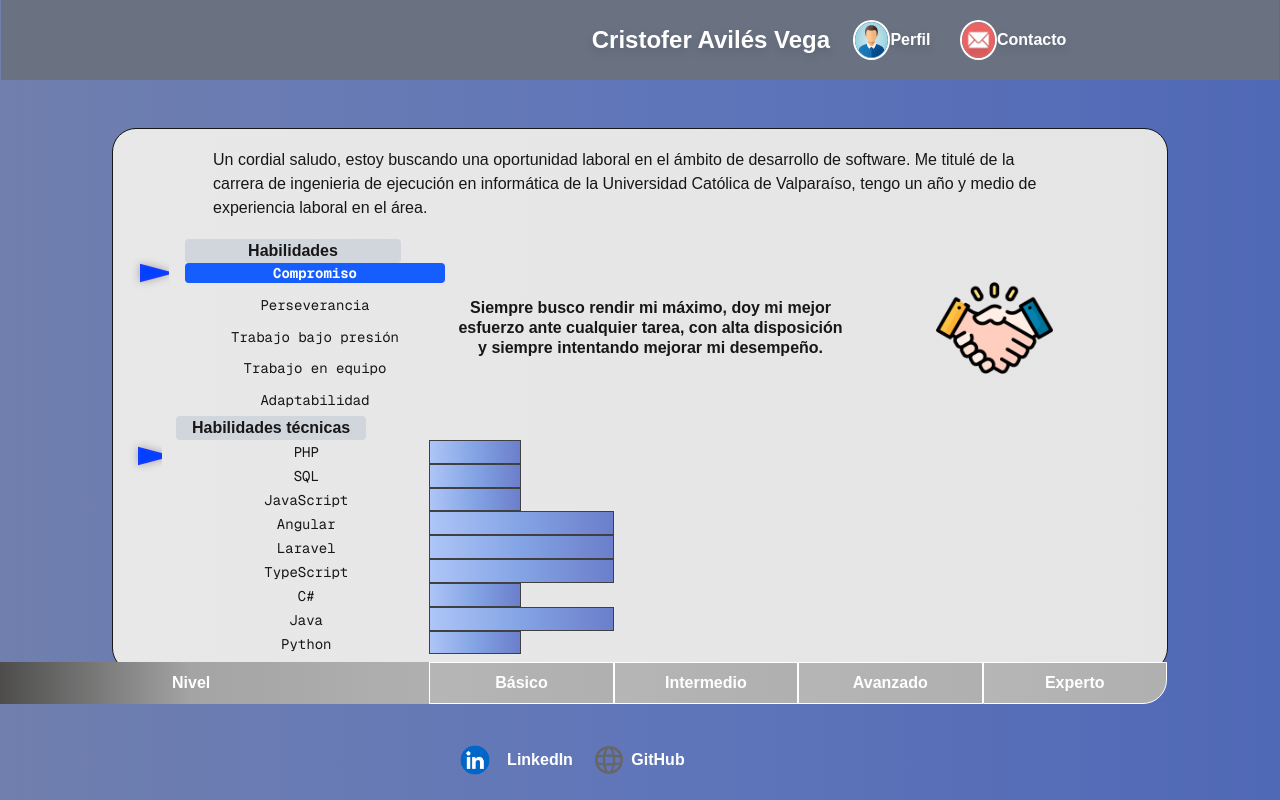
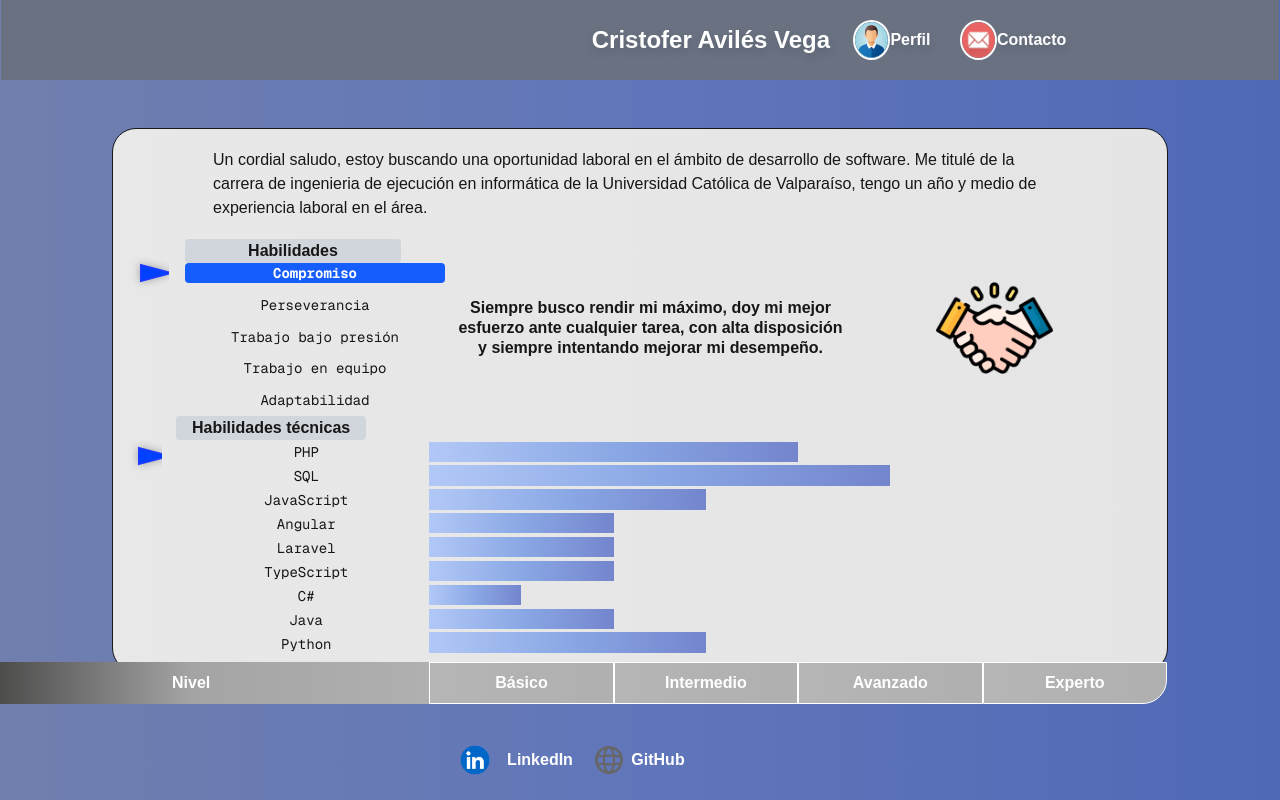
Before and after one commit to cavilesv/presentacion, a Next.js app: page / in a window 1280 px wide. Built offline with nearby package versions, Linux system fonts and the light colour scheme.

Commit message:
duodecimo commit

```diff
--- a/src/app/Niveles.tsx
+++ b/src/app/Niveles.tsx
@@ -2,25 +2,36 @@
 
 import React from 'react';
 import { motion } from 'framer-motion';
+import clsx from 'clsx';
 
 type Habilidad = { nivel: number };
+
+const colSpan = {
+  1: "col-span-1",
+  2: "col-span-2",
+  3: "col-span-3",
+  4: "col-span-4",
+  5: "col-span-5",
+  6: "col-span-6",
+  7: "col-span-7",
+  8: "col-span-8",
+} as const;
 
 const Niveles = React.memo(function Niveles({ habilidadesTecnicas }: { habilidadesTecnicas: Habilidad[] }) {
   return (
     <div className="grid grid-rows-9 w-full h-full">
       {habilidadesTecnicas.map(({ nivel }, index) => (
-        <div key={index} className="grid grid-cols-8 h-full items-center">
-          <div className={`col-span-${nivel} h-full text-center`}>
+        <div key={index} className={clsx("grid grid-cols-8 h-full items-center")}>
           <motion.div
+            className={clsx(colSpan[nivel as keyof typeof colSpan], "h-[85%]")}
             initial={{ opacity: 0.25, width: '0%' }}
-              animate={{ opacity: 0.8, width: '100%' }}
+            animate={{ opacity: 0.75, width: '100%' }}
             transition={{ duration: 2, delay: index * 0.25 }}
-              className="w-full h-full border"
             style={{
               background: 'linear-gradient(to right, #a0befcff, #6b93e4ff , #4d65c5ff)'
             }}
-            />
-          </div>
+          >
+          </motion.div>
         </div>
       ))}
     </div>
--- a/src/app/page.tsx
+++ b/src/app/page.tsx
@@ -49,16 +49,13 @@ const reducer = (state: Estado, action: Accion): Estado => {
   }
 };
 
-type HabilidadItemProps = {
+const HabilidadItem = React.memo(({ habilidad, index, activo, onHoverIn, onHoverOut }: {
   habilidad: typeof habilidadesBlandas[number];
   index: number;
   activo: number | null;
   onHoverIn: (i: number) => void;
   onHoverOut: () => void;
-};
-
-const HabilidadItem = React.memo(
-  ({ habilidad, index, activo, onHoverIn, onHoverOut }: HabilidadItemProps) => (
+}) => (
   <li
     onMouseEnter={() => onHoverIn(index)}
     onMouseLeave={onHoverOut}
@@ -68,14 +65,7 @@ const HabilidadItem = React.memo(
       {habilidad.nombre}
     </div>
   </li>
-  )
-);
-
-// ✅ Paso 2: asignar displayName explícito
-HabilidadItem.displayName = 'HabilidadItem';
-
-// ✅ Paso 3: memoizar
-
+));
 
 export default function Home() {
   const [estado, dispatch] = useReducer(reducer, initialState);
```
Lines whose indentation alone changed are shown as unchanged.
